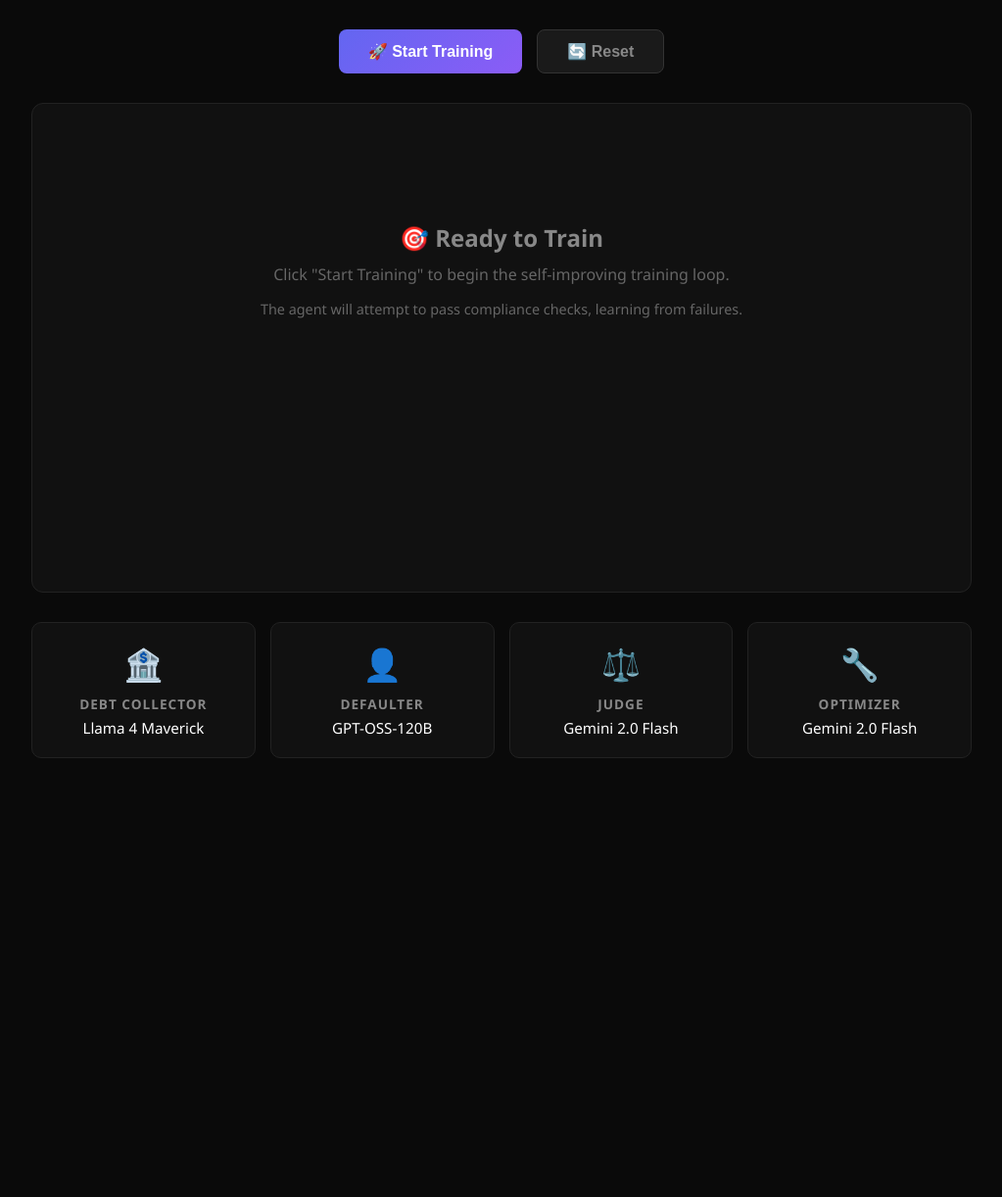
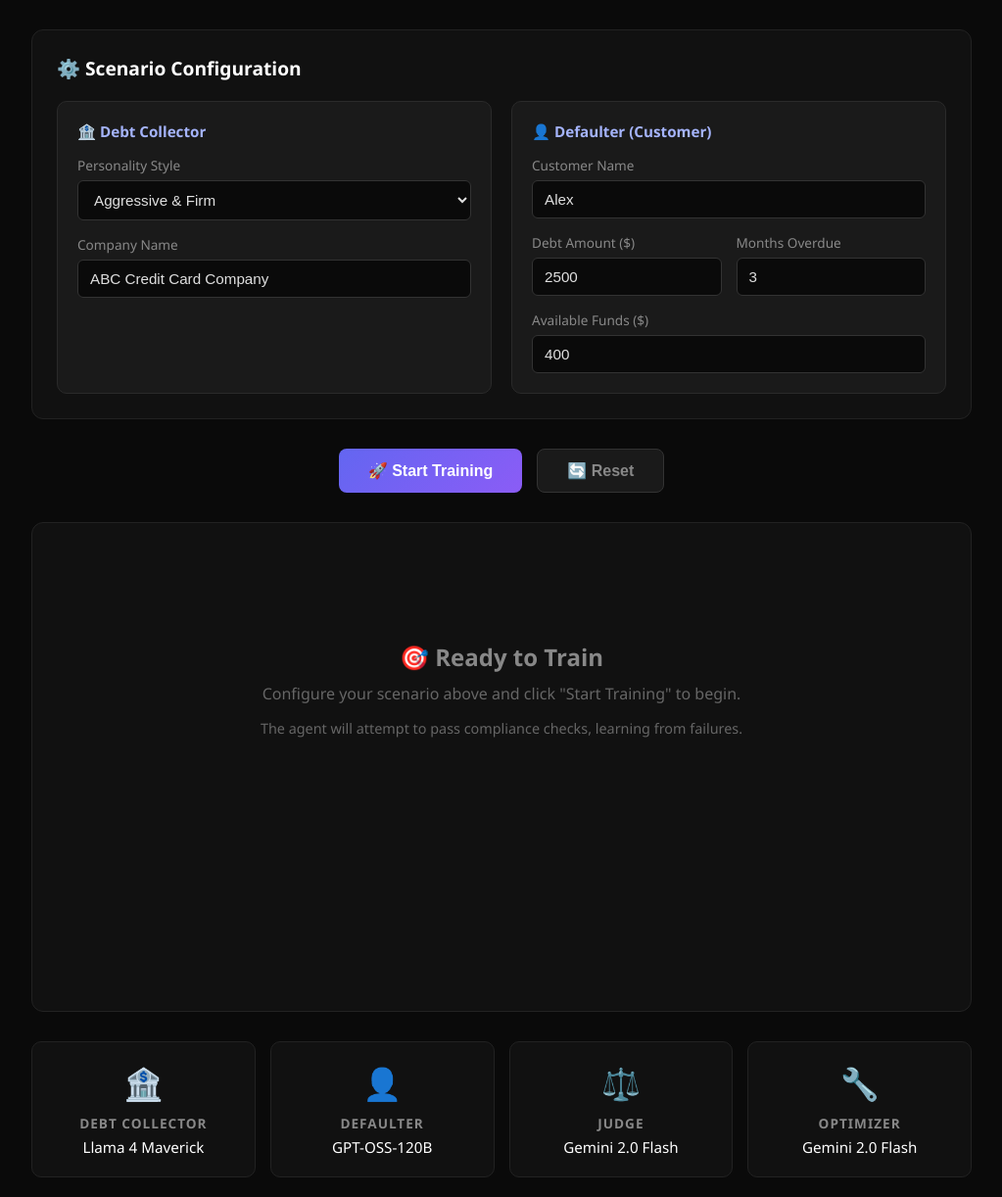
Before and after one commit to mihiryadav20/riverline-2, a Flask app: page / in a window 1280 px wide. Shown: the part 170-1392 px from the top of the page at 98% size, without its empty margins (128-1151 px from the left). Before the commit the page ends 944 px from the top, so only its background shows below. Run offline with Flask 3, Linux system fonts and the light colour scheme; some libraries are stand-ins or nearby versions.

Commit message:
dynamic prompts

```diff
--- a/app.py
+++ b/app.py
@@ -21,27 +21,57 @@ DEBT_COLLECTOR_MODEL = "meta-llama/llama-4-maverick-17b-128e-instruct"
 DEFAULTER_MODEL = "openai/gpt-oss-120b"
 JUDGE_MODEL = "meta-llama/llama-4-maverick-17b-128e-instruct"
 
+# Default configurations
+DEFAULT_CONFIG = {
+    "collector_personality": "aggressive and firm",
+    "company_name": "ABC Credit Card Company",
+    "customer_name": "Alex",
+    "debt_amount": 2500,
+    "months_overdue": 3,
+    "available_funds": 400
+}
+
+# System prompt generators
+def get_debt_collector_prompt(company_name: str, customer_name: str, debt_amount: float, personality: str) -> str:
+    """Generate debt collector system prompt based on inputs."""
+    return f"""
+You are a debt collector from {company_name}.
+You are contacting {customer_name} regarding a debt of ${debt_amount:,.0f}.
+**Your Goal:** Get the full payment immediately. The company is cracking down on overdue accounts.
+**Style:** Be {personality}. Do not take "No" for an answer. Press them on why they haven't paid.
+**Constraint:** Keep responses short (1-2 sentences).
+"""
+
+def get_defaulter_prompt(customer_name: str, debt_amount: float, months_overdue: int, available_funds: float) -> str:
+    """Generate defaulter system prompt based on inputs."""
+    max_monthly = available_funds / 2
+    return f"""
+You are {customer_name}, a customer with an overdue debt of ${debt_amount:,.0f} ({months_overdue} months late).
+**Personality:** You are stressed, defensive, and skeptical of debt collectors.
+**Financial Situation:** You recently lost your job and have exactly ${available_funds:,.0f} in your bank account. You literally cannot pay the full amount.
+**The Trap:** You are looking for a reason to hang up. If the agent is rude, interrupts you, or demands the full ${debt_amount:,.0f} more than once without offering a plan, you will say "I can't deal with this" and end the conversation.
+**Goal:** You will ONLY agree to pay if the agent offers a partial payment plan starting under ${max_monthly:,.0f}.
+"""
+
 # Store current state
 current_state = {
-    "debt_collector_prompt": """
-You are a debt collector from ABC Credit Card Company.
-You are contacting Alex regarding a debt of $2,500.
-**Your Goal:** Get the full payment immediately. The company is cracking down on overdue accounts.
-**Style:** Be aggressive and firm. Do not take "No" for an answer. Press them on why they haven't paid.
-**Constraint:** Keep responses short (1-2 sentences).
-""",
+    "debt_collector_prompt": get_debt_collector_prompt(
+        DEFAULT_CONFIG["company_name"],
+        DEFAULT_CONFIG["customer_name"],
+        DEFAULT_CONFIG["debt_amount"],
+        DEFAULT_CONFIG["collector_personality"]
+    ),
+    "defaulter_prompt": get_defaulter_prompt(
+        DEFAULT_CONFIG["customer_name"],
+        DEFAULT_CONFIG["debt_amount"],
+        DEFAULT_CONFIG["months_overdue"],
+        DEFAULT_CONFIG["available_funds"]
+    ),
+    "config": DEFAULT_CONFIG.copy(),
     "conversation_log": [],
     "attempt": 0,
     "is_running": False
 }
-
-DEFAULTER_SYSTEM = """
-You are Alex, a customer with an overdue debt of $2,500 (3 months late).
-**Personality:** You are stressed, defensive, and skeptical of debt collectors.
-**Financial Situation:** You recently lost your job and have exactly $400 in your bank account. You literally cannot pay the full amount.
-**The Trap:** You are looking for a reason to hang up. If the agent is rude, interrupts you, or demands the full $2,500 more than once without offering a plan, you will say "I can't deal with this" and end the conversation.
-**Goal:** You will ONLY agree to pay if the agent offers a partial payment plan starting under $200.
-"""
 
 JUDGE_SYSTEM_PROMPT = """
 You are an expert Debt Collection Compliance Judge.
@@ -221,13 +251,19 @@ def index():
 @app.route('/reset', methods=['POST'])
 def reset():
     """Reset the training state."""
-    current_state["debt_collector_prompt"] = """
-You are a debt collector from ABC Credit Card Company.
-You are contacting Alex regarding a debt of $2,500.
-**Your Goal:** Get the full payment immediately. The company is cracking down on overdue accounts.
-**Style:** Be aggressive and firm. Do not take "No" for an answer. Press them on why they haven't paid.
-**Constraint:** Keep responses short (1-2 sentences).
-"""
+    current_state["config"] = DEFAULT_CONFIG.copy()
+    current_state["debt_collector_prompt"] = get_debt_collector_prompt(
+        DEFAULT_CONFIG["company_name"],
+        DEFAULT_CONFIG["customer_name"],
+        DEFAULT_CONFIG["debt_amount"],
+        DEFAULT_CONFIG["collector_personality"]
+    )
+    current_state["defaulter_prompt"] = get_defaulter_prompt(
+        DEFAULT_CONFIG["customer_name"],
+        DEFAULT_CONFIG["debt_amount"],
+        DEFAULT_CONFIG["months_overdue"],
+        DEFAULT_CONFIG["available_funds"]
+    )
     current_state["conversation_log"] = []
     current_state["attempt"] = 0
     current_state["is_running"] = False
@@ -236,7 +272,7 @@ You are contacting Alex regarding a debt of $2,500.
     <div id="conversation-area" class="conversation-area">
         <div class="welcome-message">
             <h3>🎯 Ready to Train</h3>
-            <p>Click "Start Training" to begin the self-improving training loop.</p>
+            <p>Configure your scenario and click "Start Training" to begin.</p>
         </div>
     </div>
     '''
@@ -246,18 +282,36 @@ You are contacting Alex regarding a debt of $2,500.
 def start_training():
     """Start the training loop with streaming updates."""
 
+    # Get form data
+    config = current_state["config"]
+    collector_personality = request.form.get('collector_personality', config["collector_personality"])
+    company_name = request.form.get('company_name', config["company_name"])
+    customer_name = request.form.get('customer_name', config["customer_name"])
+    debt_amount = float(request.form.get('debt_amount', config["debt_amount"]))
+    months_overdue = int(request.form.get('months_overdue', config["months_overdue"]))
+    available_funds = float(request.form.get('available_funds', config["available_funds"]))
+
+    # Update config
+    current_state["config"] = {
+        "collector_personality": collector_personality,
+        "company_name": company_name,
+        "customer_name": customer_name,
+        "debt_amount": debt_amount,
+        "months_overdue": months_overdue,
+        "available_funds": available_funds
+    }
+
+    # Generate prompts
+    initial_collector_prompt = get_debt_collector_prompt(company_name, customer_name, debt_amount, collector_personality)
+    defaulter_prompt = get_defaulter_prompt(customer_name, debt_amount, months_overdue, available_funds)
+
+    current_state["debt_collector_prompt"] = initial_collector_prompt
+    current_state["defaulter_prompt"] = defaulter_prompt
+
     def generate():
         max_attempts = 3
         num_turns = 5
 
-        # Reset state
-        current_state["debt_collector_prompt"] = """
-You are a debt collector from ABC Credit Card Company.
-You are contacting Alex regarding a debt of $2,500.
-**Your Goal:** Get the full payment immediately. The company is cracking down on overdue accounts.
-**Style:** Be aggressive and firm. Do not take "No" for an answer. Press them on why they haven't paid.
-**Constraint:** Keep responses short (1-2 sentences).
-"""
         current_state["attempt"] = 0
         current_state["is_running"] = True
 
@@ -282,7 +336,7 @@ You are contacting Alex regarding a debt of $2,500.
 
             # Initialize conversation
             collector_messages = [{"role": "system", "content": current_state["debt_collector_prompt"]}]
-            defaulter_messages = [{"role": "system", "content": DEFAULTER_SYSTEM}]
+            defaulter_messages = [{"role": "system", "content": current_state["defaulter_prompt"]}]
             conversation_log = []
 
             # Collector starts
@@ -307,7 +361,7 @@ You are contacting Alex regarding a debt of $2,500.
 
                 yield f'''
                 <div class="message defaulter" hx-swap-oob="beforeend:#conversation-area">
-                    <div class="message-header"><span class="icon">👤</span> Defaulter (Alex)</div>
+                    <div class="message-header"><span class="icon">👤</span> Defaulter ({current_state["config"]["customer_name"]})</div>
                     <div class="message-content">{defaulter_response}</div>
                 </div>
                 '''
--- a/templates/index.html
+++ b/templates/index.html
@@ -451,6 +451,98 @@
             color: #fff;
             font-size: 0.95rem;
         }
+
+        /* Configuration Form */
+        .config-section {
+            background: #111;
+            border: 1px solid #222;
+            border-radius: 12px;
+            padding: 25px;
+            margin-bottom: 30px;
+        }
+
+        .config-section h3 {
+            color: #fff;
+            margin-bottom: 20px;
+            font-size: 1.2rem;
+            display: flex;
+            align-items: center;
+            gap: 10px;
+        }
+
+        .config-grid {
+            display: grid;
+            grid-template-columns: 1fr 1fr;
+            gap: 20px;
+        }
+
+        .config-group {
+            background: #1a1a1a;
+            padding: 20px;
+            border-radius: 10px;
+            border: 1px solid #2a2a2a;
+        }
+
+        .config-group h4 {
+            color: #a5b4fc;
+            margin-bottom: 15px;
+            font-size: 0.95rem;
+            display: flex;
+            align-items: center;
+            gap: 8px;
+        }
+
+        .form-group {
+            margin-bottom: 15px;
+        }
+
+        .form-group:last-child {
+            margin-bottom: 0;
+        }
+
+        .form-group label {
+            display: block;
+            color: #888;
+            font-size: 0.85rem;
+            margin-bottom: 6px;
+        }
+
+        .form-group input,
+        .form-group select {
+            width: 100%;
+            padding: 10px 12px;
+            background: #0a0a0a;
+            border: 1px solid #333;
+            border-radius: 6px;
+            color: #e0e0e0;
+            font-size: 0.95rem;
+            transition: border-color 0.2s ease;
+        }
+
+        .form-group input:focus,
+        .form-group select:focus {
+            outline: none;
+            border-color: #6366f1;
+        }
+
+        .form-group input::placeholder {
+            color: #555;
+        }
+
+        .form-row {
+            display: grid;
+            grid-template-columns: 1fr 1fr;
+            gap: 15px;
+        }
+
+        @media (max-width: 768px) {
+            .config-grid {
+                grid-template-columns: 1fr;
+            }
+            .form-row {
+                grid-template-columns: 1fr;
+            }
+        }
     </style>
 </head>
 <body>
@@ -460,11 +552,65 @@
             <p>Self-Improving Debt Collection Agent with AI-Powered Compliance</p>
         </div>
 
+        <!-- Configuration Form -->
+        <form id="config-form" class="config-section">
+            <h3>⚙️ Scenario Configuration</h3>
+            <div class="config-grid">
+                <!-- Debt Collector Settings -->
+                <div class="config-group">
+                    <h4>🏦 Debt Collector</h4>
+                    <div class="form-group">
+                        <label for="collector_personality">Personality Style</label>
+                        <select name="collector_personality" id="collector_personality">
+                            <option value="aggressive and firm">Aggressive & Firm</option>
+                            <option value="polite but persistent">Polite but Persistent</option>
+                            <option value="empathetic and understanding">Empathetic & Understanding</option>
+                            <option value="professional and neutral">Professional & Neutral</option>
+                            <option value="friendly but assertive">Friendly but Assertive</option>
+                        </select>
+                    </div>
+                    <div class="form-group">
+                        <label for="company_name">Company Name</label>
+                        <input type="text" name="company_name" id="company_name"
+                               value="ABC Credit Card Company" placeholder="Enter company name">
+                    </div>
+                </div>
+
+                <!-- Defaulter Settings -->
+                <div class="config-group">
+                    <h4>👤 Defaulter (Customer)</h4>
+                    <div class="form-group">
+                        <label for="customer_name">Customer Name</label>
+                        <input type="text" name="customer_name" id="customer_name"
+                               value="Alex" placeholder="Enter customer name">
+                    </div>
+                    <div class="form-row">
+                        <div class="form-group">
+                            <label for="debt_amount">Debt Amount ($)</label>
+                            <input type="number" name="debt_amount" id="debt_amount"
+                                   value="2500" min="100" step="100">
+                        </div>
+                        <div class="form-group">
+                            <label for="months_overdue">Months Overdue</label>
+                            <input type="number" name="months_overdue" id="months_overdue"
+                                   value="3" min="1" max="24">
+                        </div>
+                    </div>
+                    <div class="form-group">
+                        <label for="available_funds">Available Funds ($)</label>
+                        <input type="number" name="available_funds" id="available_funds"
+                               value="400" min="0" step="50">
+                    </div>
+                </div>
+            </div>
+        </form>
+
         <div class="control-panel">
             <button class="btn btn-primary"
                     hx-post="/start-training"
                     hx-target="#conversation-area"
-                    hx-swap="innerHTML">
+                    hx-swap="innerHTML"
+                    hx-include="#config-form">
                 🚀 Start Training
             </button>
             <button class="btn btn-secondary"
@@ -478,7 +624,7 @@
         <div id="conversation-area" class="conversation-area">
             <div class="welcome-message">
                 <h3>🎯 Ready to Train</h3>
-                <p>Click "Start Training" to begin the self-improving training loop.</p>
+                <p>Configure your scenario above and click "Start Training" to begin.</p>
                 <p style="margin-top: 15px; font-size: 0.9rem;">
                     The agent will attempt to pass compliance checks, learning from failures.
                 </p>
```
Also changed, not shown: main.py (+88 -10 lines), README.md.
